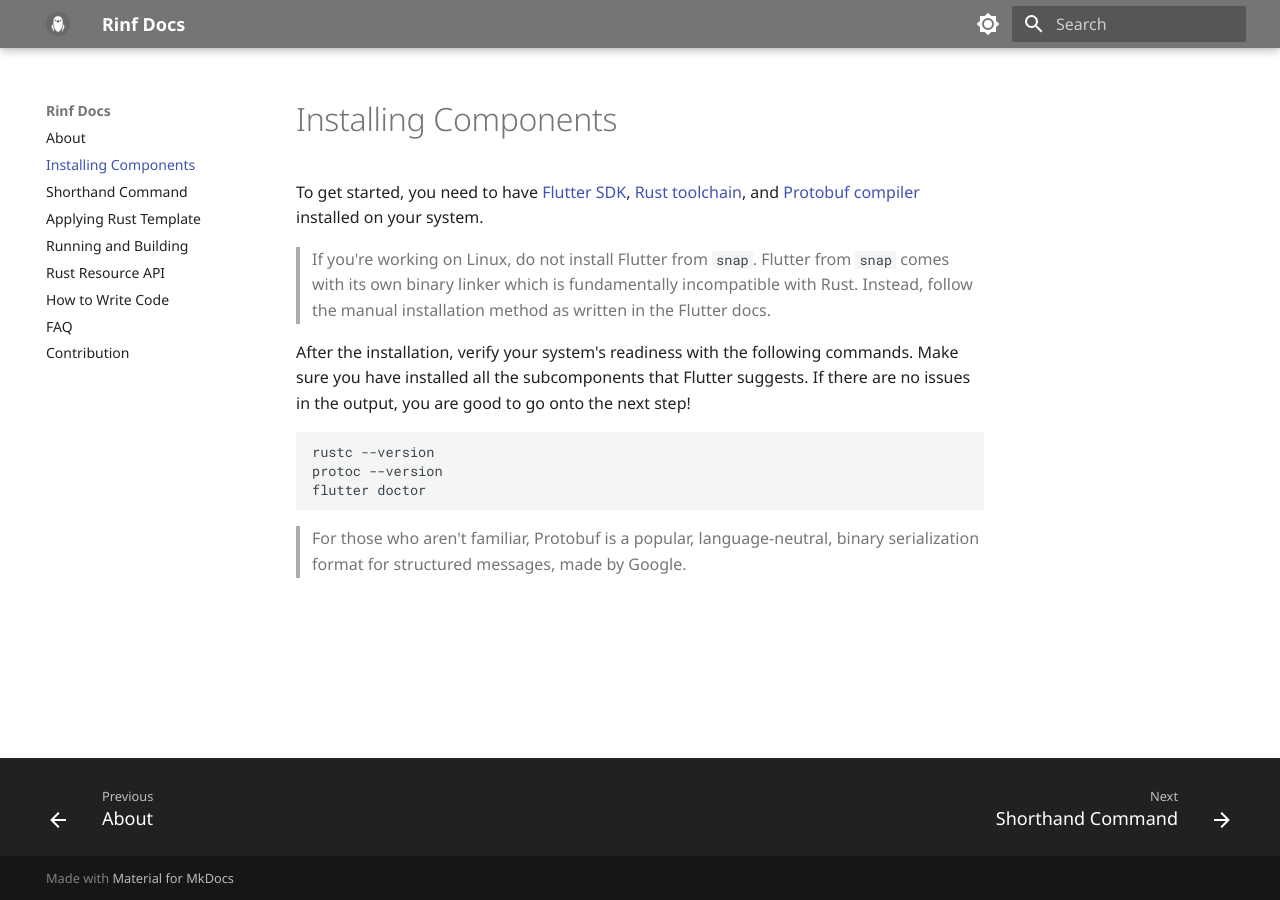
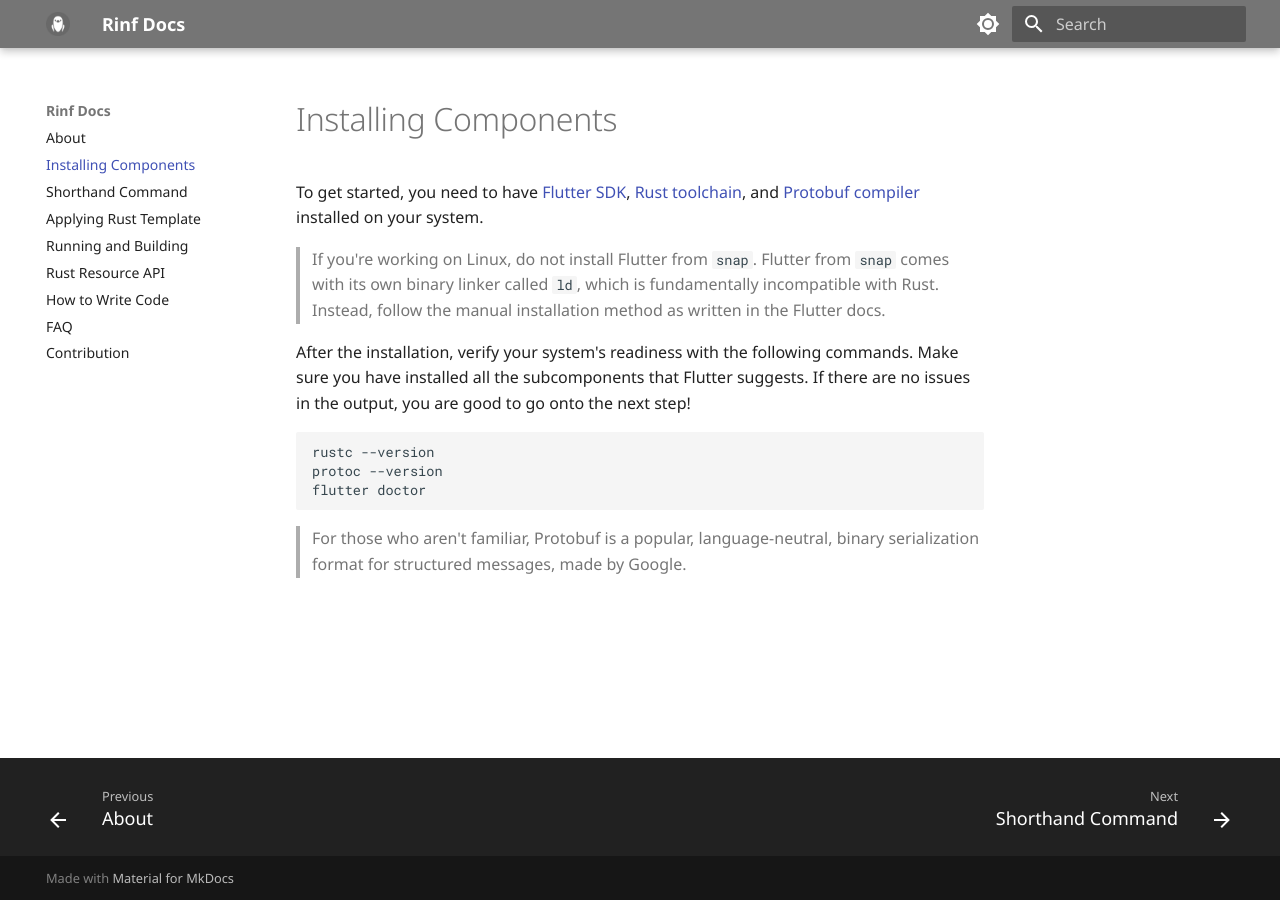
Before and after one commit to cunarist/rinf, an MkDocs documentation site: the page built from documentation/docs/installing-components.md, in a window 1280 px wide. Built offline with MkDocs 1.6.1 and Material for MkDocs 9.7.7, drawn with Linux system fonts in a browser that asks for light colours.

Commit message:
Clarify a doc sentence

```diff
--- a/documentation/docs/installing-components.md
+++ b/documentation/docs/installing-components.md
@@ -2,7 +2,7 @@
 
 To get started, you need to have [Flutter SDK](https://docs.flutter.dev/get-started/install), [Rust toolchain](https://www.rust-lang.org/tools/install), and [Protobuf compiler](https://grpc.io/docs/protoc-installation/) installed on your system.
 
-> If you're working on Linux, do not install Flutter from `snap`. Flutter from `snap` comes with its own binary linker which is fundamentally incompatible with Rust. Instead, follow the manual installation method as written in the Flutter docs.
+> If you're working on Linux, do not install Flutter from `snap`. Flutter from `snap` comes with its own binary linker called `ld`, which is fundamentally incompatible with Rust. Instead, follow the manual installation method as written in the Flutter docs.
 
 After the installation, verify your system's readiness with the following commands. Make sure you have installed all the subcomponents that Flutter suggests. If there are no issues in the output, you are good to go onto the next step!
 
```
